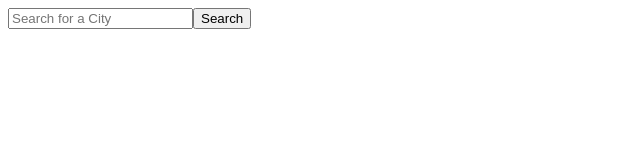
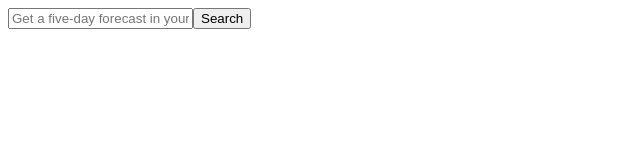
Before and after one commit to msonmezates/Weather-App, a React (Create React App) app: page / in a window 1280 px wide. Shown: the top 160 px of the page, without its empty margins (0-640 px from the left). Built offline with nearby package versions, Linux system fonts and the light colour scheme; the HTML template or start-up script is replaced by a standard one.

Commit message:
Switch to a controlled component and display data when user types in search bar

```diff
--- a/src/containers/search_bar.js
+++ b/src/containers/search_bar.js
@@ -1,10 +1,26 @@
 import React, { Component } from 'react';
 
 export default class SearchBar extends Component {
+  constructor(props) {
+    super(props);
+    this.state = {
+      term: ''
+    };
+  }
+  onInputChange = event => {
+    this.setState({
+      term: event.target.value
+    });
+  }
   render() {
     return (
       <form className="input-group">
-        <input placeholder="Search for a City" />
+        <input
+          className="form-control"
+          placeholder="Get a five-day forecast in your favorite cities"
+          value={this.state.term}
+          onChange={this.onInputChange}
+        />
         <span className="input-group-btn">
           <button type="submit" className="btn btn-secondary">Search</button>
         </span>
```
